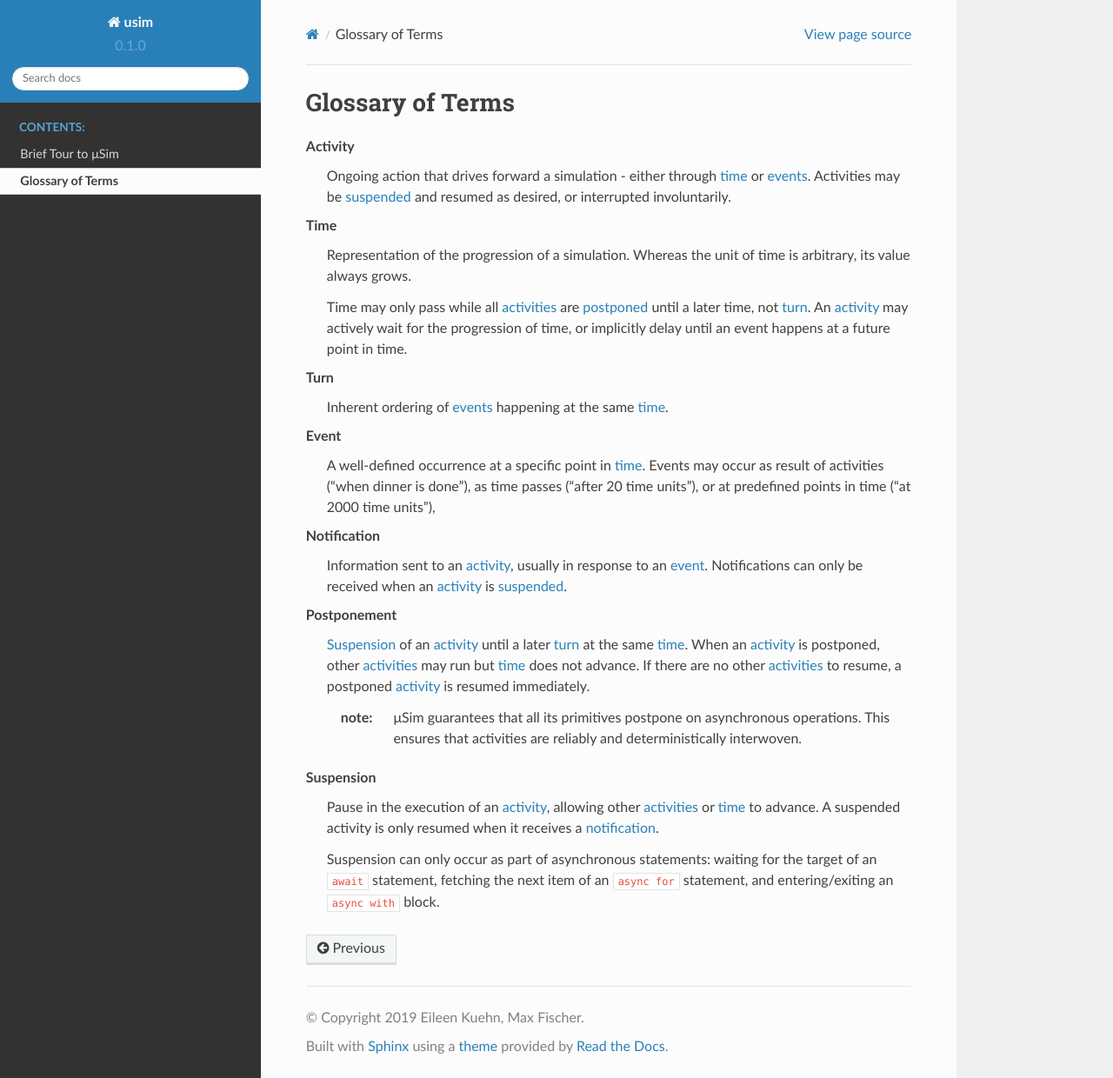
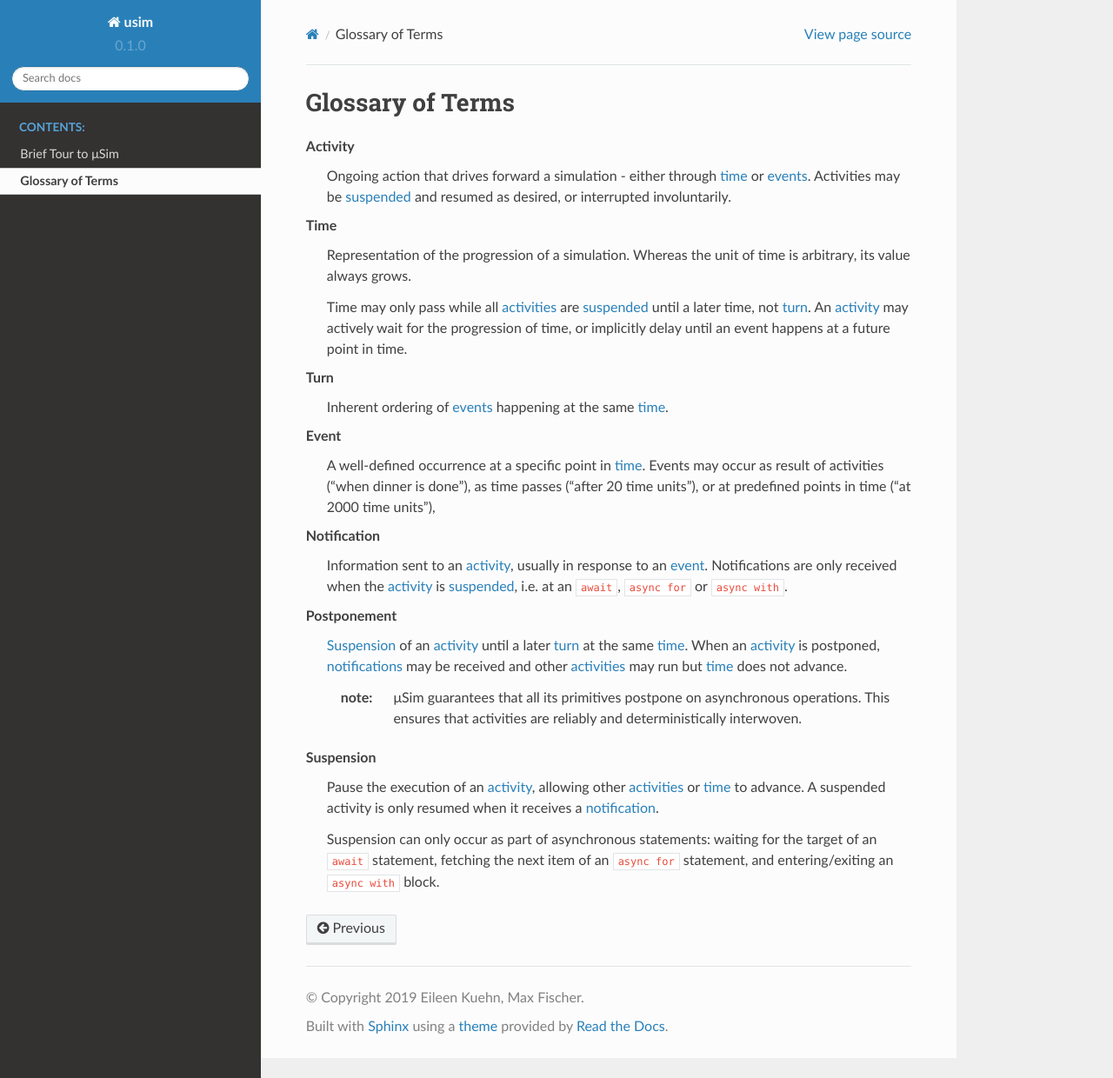
Before and after one commit to MaineKuehn/usim, a Sphinx documentation site: the page built from docs/source/glossary.rst, in a window 1280 px wide and 1240 px high. Shown: the whole window at 87% size. Built offline with Sphinx 7.4.7 and the Read the Docs theme 2.0.0, drawn with Linux system fonts in a browser that asks for light colours; formulas are drawn with MathJax 3; pages that are not in the unit, such as notebooks, are missing from menus.

Commit message:
clarified glossary

```diff
--- a/docs/source/glossary.rst
+++ b/docs/source/glossary.rst
@@ -18,7 +18,7 @@ Glossary of Terms
         Whereas the unit of time is arbitrary, its value always grows.
 
         Time may only pass while all :term:`activities <Activity>`
-        are :term:`postponed <Postponement>` until a later time, not :term:`turn`.
+        are :term:`suspended <Suspension>` until a later time, not :term:`turn`.
         An :term:`activity` may actively wait for the progression of time,
         or implicitly delay until an event happens at a future point in time.
 
@@ -35,20 +35,19 @@ Glossary of Terms
 
     Notification
         Information sent to an :term:`activity`, usually in response to an :term:`event`.
-        Notifications can only be received when an :term:`activity` is :term:`suspended <Suspension>`.
+        Notifications are only received when the :term:`activity`
+        is :term:`suspended <Suspension>`, i.e. at an ``await``, ``async for`` or ``async with``.
 
     Postponement
         :term:`Suspension` of an :term:`activity` until a later :term:`turn` at the same :term:`time`.
-        When an :term:`activity` is postponed,
-        other :term:`activities <Activity>` may run but :term:`time` does not advance.
-        If there are no other :term:`activities <Activity>` to resume,
-        a postponed :term:`activity` is resumed immediately.
+        When an :term:`activity` is postponed, :term:`notifications <Notification>` may be received
+        and other :term:`activities <Activity>` may run but :term:`time` does not advance.
 
         :note: μSim guarantees that all its primitives postpone on asynchronous operations.
                This ensures that activities are reliably and deterministically interwoven.
 
     Suspension
-        Pause in the execution of an :term:`activity`,
+        Pause the execution of an :term:`activity`,
         allowing other :term:`activities <activity>` or :term:`time` to advance.
         A suspended activity is only resumed when it receives a :term:`notification`.
 
```
